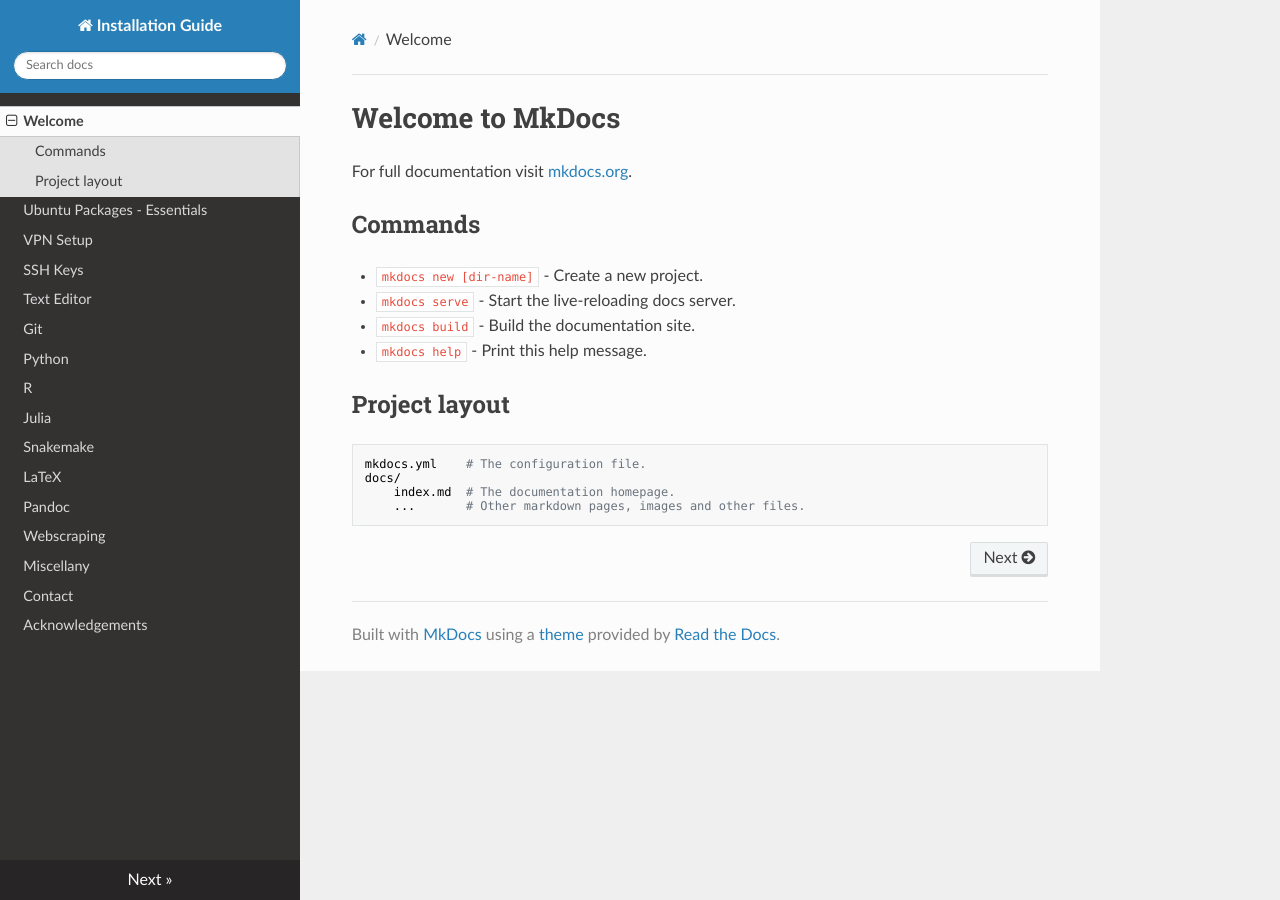
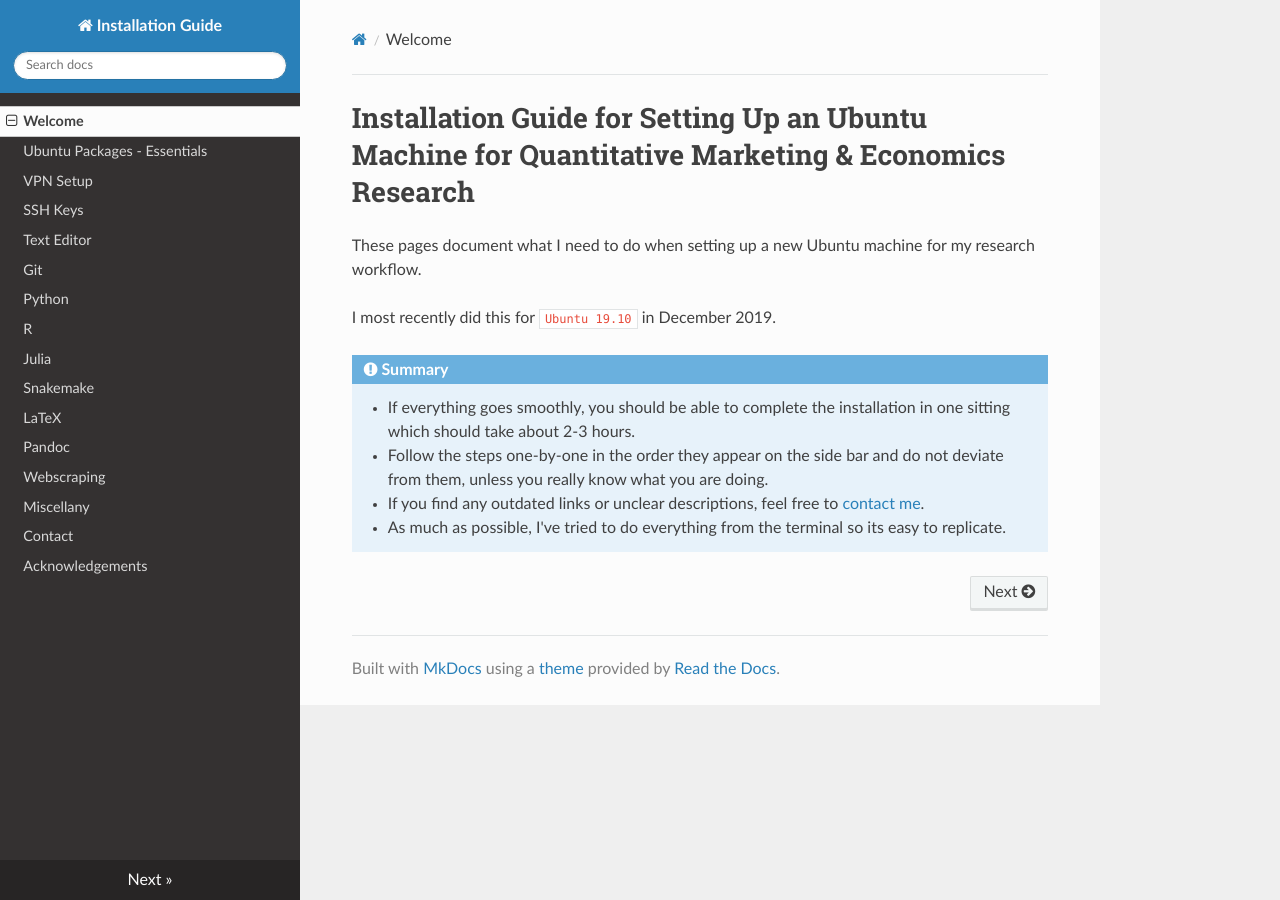
Before and after one commit to lachlandeer/installation-guide, an MkDocs documentation site: the page built from docs/index.md, in a window 1280 px wide. Built offline with MkDocs 1.6.1, drawn with Linux system fonts in a browser that asks for light colours; nearby versions of some CDN libraries; old or Windows-style settings are respelled for this version of MkDocs.

Commit message:
add front page

```diff
--- a/docs/index.md
+++ b/docs/index.md
@@ -1,17 +1,12 @@
-# Welcome to MkDocs
+# Installation Guide for Setting Up an Ubuntu Machine for Quantitative Marketing & Economics Research
 
-For full documentation visit [mkdocs.org](https://mkdocs.org).
+These pages document what I need to do when setting up a new Ubuntu machine for my research workflow.
 
-## Commands
+I most recently did this for `Ubuntu 19.10` in December 2019.
 
-* `mkdocs new [dir-name]` - Create a new project.
-* `mkdocs serve` - Start the live-reloading docs server.
-* `mkdocs build` - Build the documentation site.
-* `mkdocs help` - Print this help message.
 
-## Project layout
-
-    mkdocs.yml    # The configuration file.
-    docs/
-        index.md  # The documentation homepage.
-        ...       # Other markdown pages, images and other files.
+!!! summary
+    * If everything goes smoothly, you should be able to complete the installation in one sitting which should take about 2-3 hours.
+    * Follow the steps one-by-one in the order they appear on the side bar and do not deviate from them, unless you really know what you are doing.
+    * If you find any outdated links or unclear descriptions, feel free to [contact me](/contact/).
+    * As much as possible, I've tried to do everything from the terminal so its easy to replicate.
```
